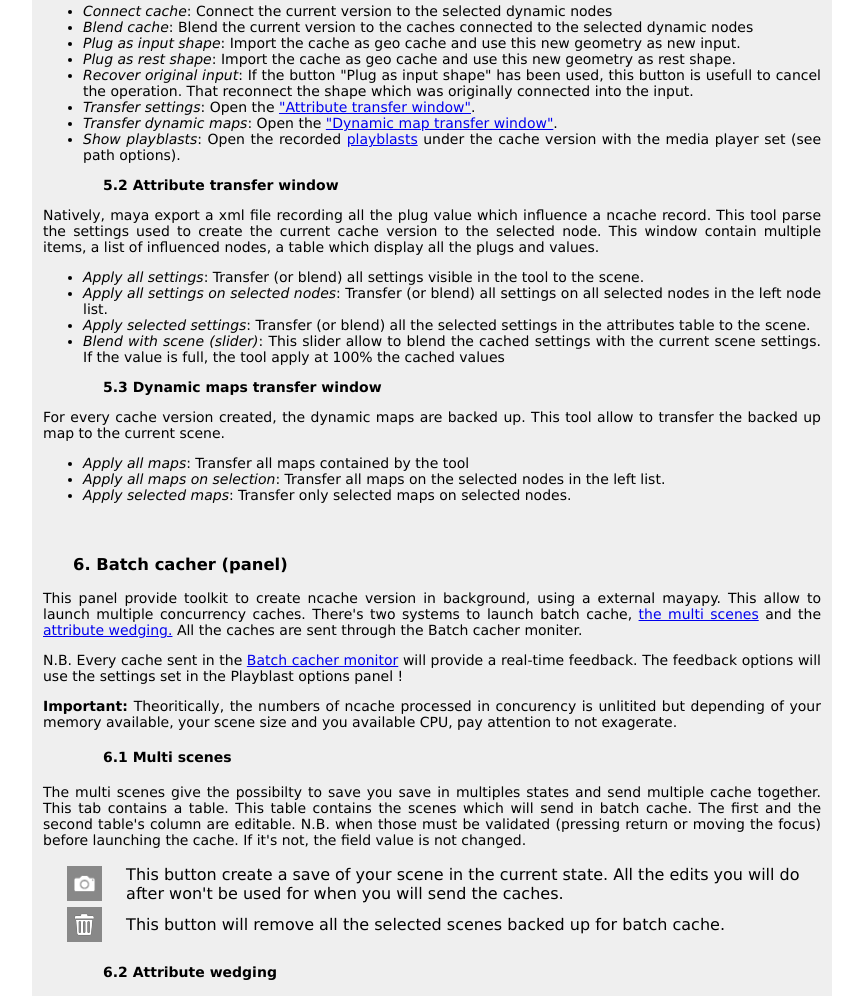
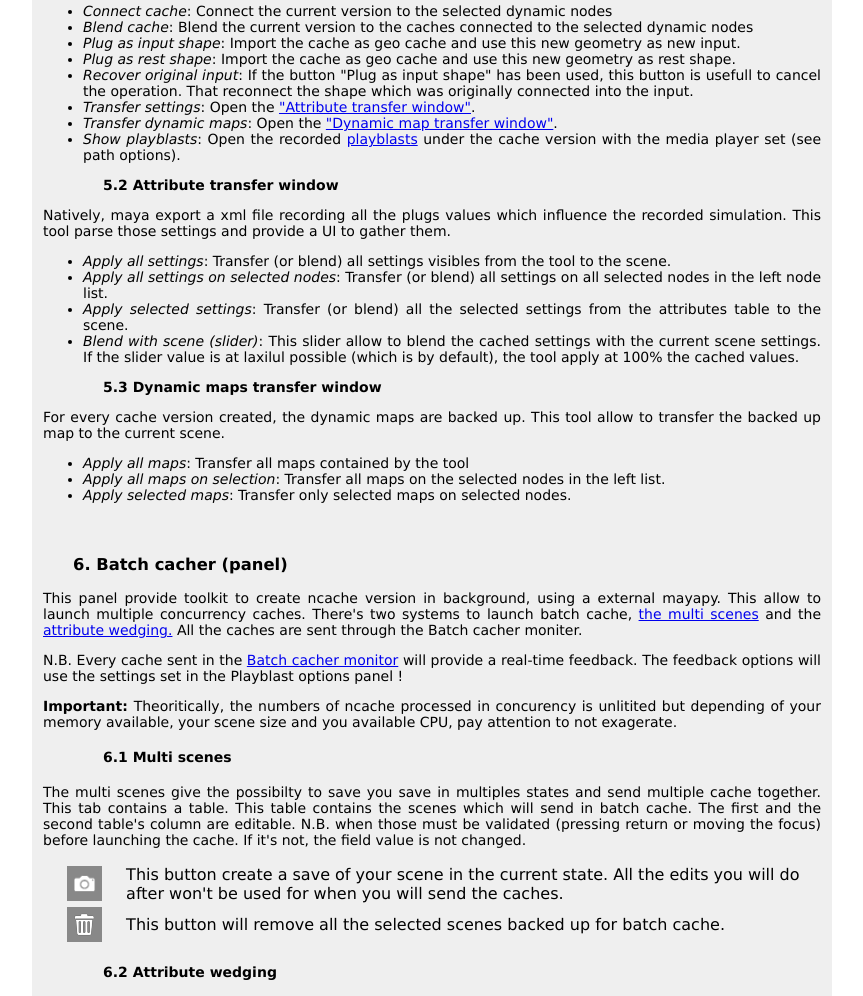
Before and after one commit to luckylyk/ncachefactory, a plain HTML site: page help/index.html in a window 1280 px wide. Shown: the part 2895-3891 px from the top of the page, without its empty margins (208-1071 px from the left). Drawn offline with Linux system fonts and the light colour scheme.

Commit message:
Update index.html

```diff
--- a/help/index.html
+++ b/help/index.html
@@ -242,23 +242,20 @@
                         options).</li>
                 </ul>
                 <p style="padding-left: 60px; text-align: justify;"><strong><a name="transfer1"></a>5.2 Attribute transfer window<br /></strong></p>
-                <p style="text-align: justify;">Natively, maya export a xml file recording all the plug value which
-                    influence a ncache record. This tool parse the settings used to create the current cache version to
-                    the selected node. This window contain multiple items, a list of influenced nodes, a table which
-                    display all the plugs and values.</p>
+                <p style="text-align: justify;">Natively, maya export a xml file recording all the plugs values which
+                    influence the recorded simulation. This tool parse those settings and provide a UI to gather them.</p>
                 <ul style="text-align: justify;">
                     <li style="text-align: justify;"><em>Apply all settings</em>: Transfer (or blend) all settings
-                        visible in the tool to the scene.</li>
+                        visibles from the tool to the scene.</li>
                     <li style="text-align: justify;"><em>Apply all settings on selected nodes</em>: Transfer (or blend)
                         all settings on all selected nodes in the left node list.</li>
                     <li style="text-align: justify;"><em>Apply selected settings</em>: Transfer (or blend) all the
-                        selected settings in the attributes table to the scene.</li>
+                        selected settings from the attributes table to the scene.</li>
                     <li style="text-align: justify;"><em>Blend with scene (slider)</em>: This slider allow to blend the
-                        cached settings with the current scene settings. If the value is full, the tool apply at 100%
-                        the cached values</li>
+                        cached settings with the current scene settings. If the slider value is at laxilul possible
+                        (which is by default), the tool apply at 100% the cached values.</li>
                 </ul>
-                <p style="padding-left: 60px; text-align: justify;"><strong><a name="transfer2"></a>5.3 Dynamic maps
-                        transfer window</strong></p>
+                <p style="padding-left: 60px; text-align: justify;"><strong><a name="transfer2"></a>5.3 Dynamic maps transfer window</strong></p>
                 <p style="text-align: justify;">For every cache version created, the dynamic maps are backed up. This
                     tool allow to transfer the backed up map to the current scene.</p>
                 <ul style="text-align: justify;">
```
